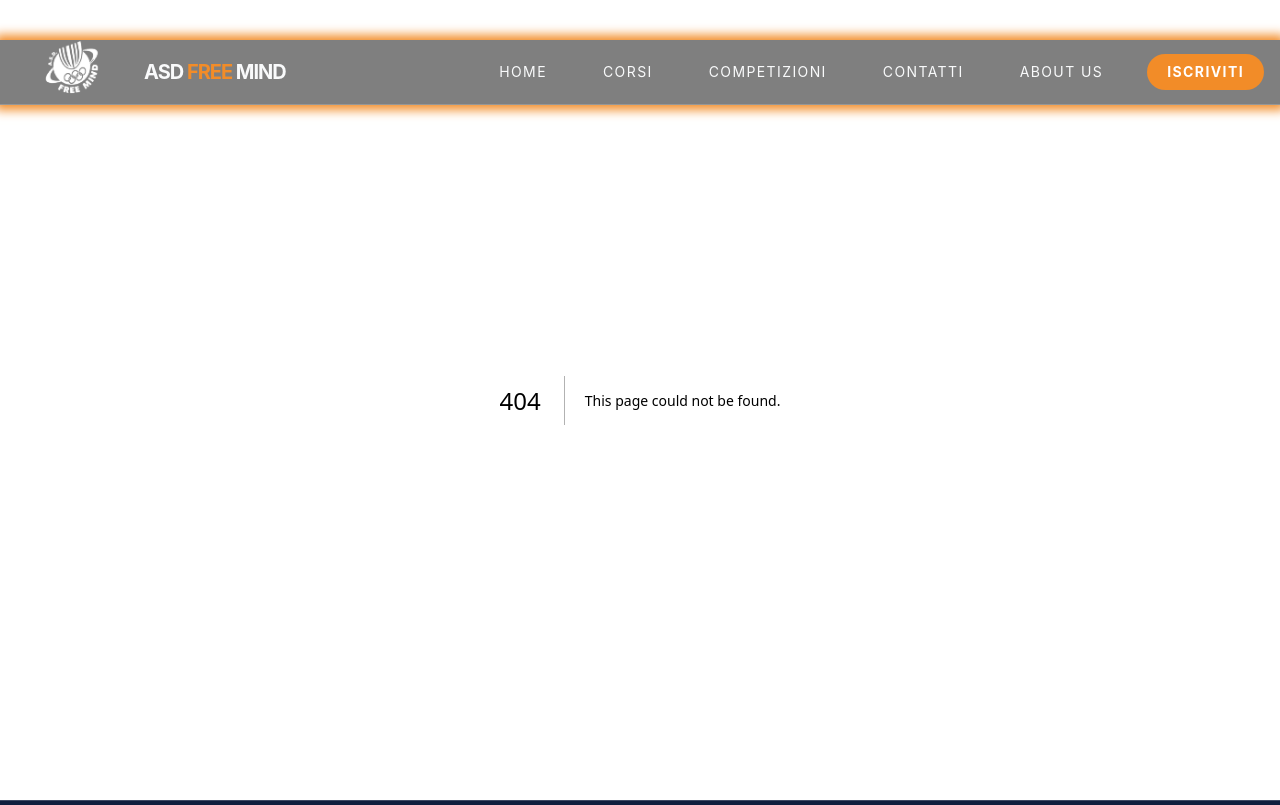
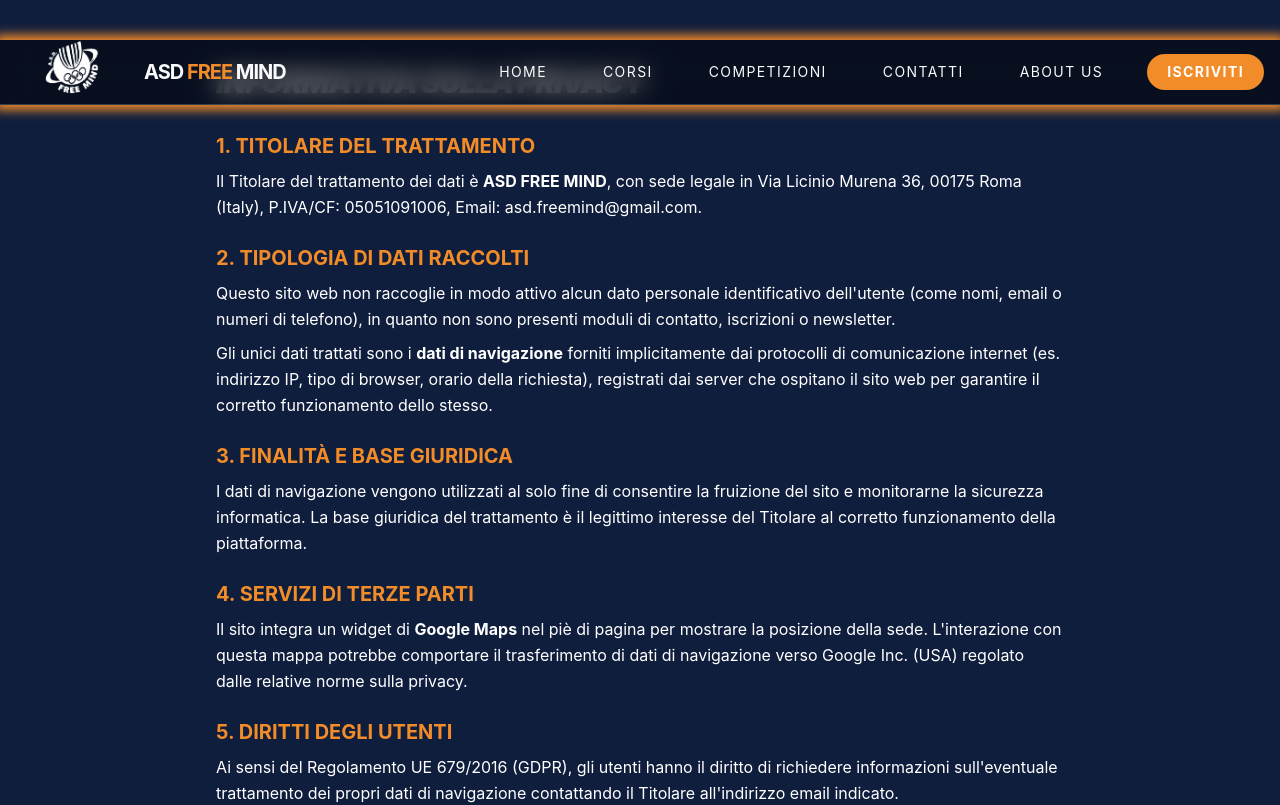
Before and after one commit to Lillo1254/project_gym, a Next.js app: page /privacy-policy in a window 1280 px wide. Before the commit this address had no page. Shown: the top 805 px of the page. Built offline with nearby package versions, Linux system fonts and the light colour scheme.

Commit message:
update project

```diff
--- a/app/components/bodyComponents/layout/Footer.tsx
+++ b/app/components/bodyComponents/layout/Footer.tsx
@@ -128,9 +128,9 @@ export default function Footer() {
         <div className="border-t border-quarto/10 pt-8 flex flex-col md:flex-row justify-between items-center space-y-4 md:space-y-0 text-[10px] uppercase tracking-[0.2em] text-white">
           <p>© 2026 ASD FREE MIND. Tutti i diritti riservati.</p>
           <div className="flex space-x-6">
-            <a href="#" className="hover:text-tertiary transition">Privacy Policy</a>
-            <a href="#" className="hover:text-tertiary transition">Cookie Policy</a>
-            <a href="#" className="hover:text-tertiary transition">Termini e Condizioni</a>
+            <a href="/privacy-policy" className="hover:text-tertiary transition">Privacy Policy</a>
+            <a href="/cookie-policy" className="hover:text-tertiary transition">Cookie Policy</a>
+
           </div>
         </div>
       </div>
--- /dev/null
+++ b/app/cookie-policy/page.tsx
@@ -0,0 +1,44 @@
+import type { Metadata } from "next";
+
+export const metadata: Metadata = {
+  title: "Cookie Policy",
+  description: "Informativa sull'utilizzo dei cookie di ASD FREE MIND.",
+};
+
+export default function CookiePolicy() {
+  return (
+    <div className="max-w-4xl mx-auto px-6 py-16 text-white leading-relaxed">
+      <h1 className="text-3xl font-black italic uppercase tracking-tighter text-quarto mb-8">
+        Cookie Policy
+      </h1>
+
+      <section className="space-y-6">
+        <div>
+          <h2 className="text-xl font-bold text-secondary uppercase mb-2">Cosa sono i Cookie</h2>
+          <p>
+            I cookie sono piccoli file di testo che i siti visitati dagli utenti inviano ai loro terminali, dove vengono memorizzati per essere ritrasmessi agli stessi siti in visite successive.
+          </p>
+        </div>
+
+        <div>
+          <h2 className="text-xl font-bold text-secondary uppercase mb-2">Tipologie di Cookie utilizzati</h2>
+          <ul className="list-disc list-inside space-y-2 mt-2">
+            <li>
+              <strong>Cookie Tecnici:</strong> Strettamente necessari per il corretto funzionamento del sito. In assenza di essi, il sito o alcune sue parti potrebbero non funzionare correttamente. Non richiedono il consenso preventivo dell&apos;utente.
+            </li>
+            <li>
+              <strong>Cookie di Terze Parti (Google Maps):</strong> Il widget di mappa incorporato nel footer rilascia cookie statistici o di preferenza di proprietà di Google Inc.
+            </li>
+          </ul>
+        </div>
+
+        <div>
+          <h2 className="text-xl font-bold text-secondary uppercase mb-2">Come disabilitare i cookie</h2>
+          <p>
+            L&apos;utente può scegliere di bloccare o eliminare i cookie in qualsiasi momento intervenendo direttamente sulle impostazioni del proprio browser di navigazione (Google Chrome, Mozilla Firefox, Safari, Microsoft Edge).
+          </p>
+        </div>
+      </section>
+    </div>
+  );
+}
--- a/app/layout.tsx
+++ b/app/layout.tsx
@@ -5,17 +5,16 @@ import Footer from "./components/bodyComponents/layout/Footer";
 import Address from "./components/bodyComponents/layout/Address";
 
 export const metadata: Metadata = {
+  metadataBase: new URL("https://asdfreemind.it"),
   title: {
     default: "GIM - Precisione e Forza | ASD FREE MIND Roma",
     template: "%s | ASD FREE MIND",
   },
   description: "L'evoluzione della ginnastica artistica a Roma attraverso la tecnologia. Uniamo forza strutturale e precisione lineare per atleti del futuro.",
 
-
   alternates: {
     canonical: "https://asdfreemind.it",
   },
-
 
   openGraph: {
     title: "GIM - Precisione e Forza | ASD FREE MIND",
@@ -25,7 +24,6 @@ export const metadata: Metadata = {
     locale: "it_IT",
     type: "website",
   },
-
 
   robots: {
     index: true,
@@ -71,8 +69,9 @@ export default function RootLayout({
       },
       {
         "@type": "OpeningHoursSpecification",
+        "dayOfWeek": "Saturday",
         "opens": "09:00",
-        "closes": "20:00"
+        "closes": "18:00"
       }
     ],
     "sameAs": [
--- /dev/null
+++ b/app/privacy-policy/page.tsx
@@ -0,0 +1,57 @@
+import type { Metadata } from "next";
+import Address from "@/app/components/bodyComponents/layout/Address"; // Adatta il percorso al tuo file
+
+export const metadata: Metadata = {
+  title: "Privacy Policy",
+  description: "Informativa sulla privacy di ASD FREE MIND in conformità al GDPR.",
+};
+
+export default function PrivacyPolicy() {
+  return (
+    <div className="max-w-4xl mx-auto px-6 py-16 text-white leading-relaxed">
+      <h1 className="text-3xl font-black italic uppercase tracking-tighter text-quarto mb-8">
+        Informativa sulla Privacy
+      </h1>
+
+      <section className="space-y-6">
+        <div>
+          <h2 className="text-xl font-bold text-secondary uppercase mb-2">1. Titolare del Trattamento</h2>
+          <p>
+            Il Titolare del trattamento dei dati è <strong>ASD FREE MIND</strong>, con sede legale in {Address.indirizzo}, {Address.cap} {Address.citta} ({Address.nazione}), P.IVA/CF: {Address.partitaiva}, Email: {Address.email}.
+          </p>
+        </div>
+
+        <div>
+          <h2 className="text-xl font-bold text-secondary uppercase mb-2">2. Tipologia di Dati Raccolti</h2>
+          <p>
+            Questo sito web non raccoglie in modo attivo alcun dato personale identificativo dell&apos;utente (come nomi, email o numeri di telefono), in quanto non sono presenti moduli di contatto, iscrizioni o newsletter.
+          </p>
+          <p className="mt-2">
+            Gli unici dati trattati sono i <strong>dati di navigazione</strong> forniti implicitamente dai protocolli di comunicazione internet (es. indirizzo IP, tipo di browser, orario della richiesta), registrati dai server che ospitano il sito web per garantire il corretto funzionamento dello stesso.
+          </p>
+        </div>
+
+        <div>
+          <h2 className="text-xl font-bold text-secondary uppercase mb-2">3. Finalità e Base Giuridica</h2>
+          <p>
+            I dati di navigazione vengono utilizzati al solo fine di consentire la fruizione del sito e monitorarne la sicurezza informatica. La base giuridica del trattamento è il legittimo interesse del Titolare al corretto funzionamento della piattaforma.
+          </p>
+        </div>
+
+        <div>
+          <h2 className="text-xl font-bold text-secondary uppercase mb-2">4. Servizi di Terze Parti</h2>
+          <p>
+            Il sito integra un widget di <strong>Google Maps</strong> nel piè di pagina per mostrare la posizione della sede. L&apos;interazione con questa mappa potrebbe comportare il trasferimento di dati di navigazione verso Google Inc. (USA) regolato dalle relative norme sulla privacy.
+          </p>
+        </div>
+
+        <div>
+          <h2 className="text-xl font-bold text-secondary uppercase mb-2">5. Diritti degli Utenti</h2>
+          <p>
+            Ai sensi del Regolamento UE 679/2016 (GDPR), gli utenti hanno il diritto di richiedere informazioni sull&apos;eventuale trattamento dei propri dati di navigazione contattando il Titolare all&apos;indirizzo email indicato.
+          </p>
+        </div>
+      </section>
+    </div>
+  );
+}
--- /dev/null
+++ b/app/robots.ts
@@ -0,0 +1,16 @@
+import type { MetadataRoute } from 'next';
+
+export default function robots(): MetadataRoute.Robots {
+  return {
+    rules: {
+      userAgent: '*',
+      allow: '/',
+      disallow: [
+        '/admin/',
+        '/api/',
+      ],
+    },
+
+    sitemap: 'https://asdfreemind.it',
+  };
+}
--- /dev/null
+++ b/app/sitemap.ts
@@ -0,0 +1,44 @@
+import type { MetadataRoute } from 'next';
+
+export default function sitemap(): MetadataRoute.Sitemap {
+  const baseUrl = 'https://asdfreemind.it';
+
+  return [
+    {
+      url: `${baseUrl}`,
+      lastModified: new Date(),
+      changeFrequency: 'yearly',
+      priority: 1.0,
+    },
+    {
+      url: `${baseUrl}/contact`,
+      lastModified: new Date(),
+      changeFrequency: 'monthly',
+      priority: 0.8,
+    },
+    {
+      url: `${baseUrl}/corsi`,
+      lastModified: new Date(),
+      changeFrequency: 'weekly',
+      priority: 0.9,
+    },
+    {
+      url: `${baseUrl}/chi-siamo`,
+      lastModified: new Date(),
+      changeFrequency: 'yearly',
+      priority: 0.7,
+    },
+    {
+      url: `${baseUrl}/competizioni`,
+      lastModified: new Date(),
+      changeFrequency: 'yearly',
+      priority: 0.3,
+    },
+    {
+      url: `${baseUrl}/privacy-policy`,
+      lastModified: new Date(),
+      changeFrequency: 'yearly',
+      priority: 0.3,
+    },
+  ];
+}
```
